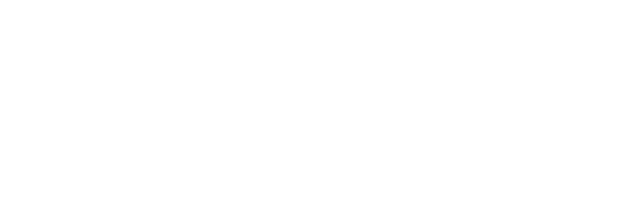
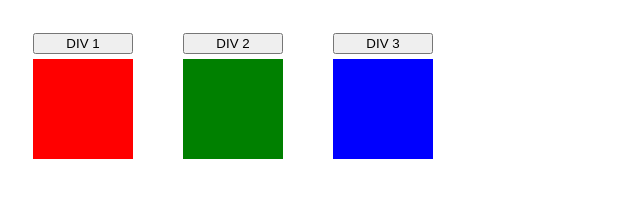
Before and after one commit to J0RG3ju/Calculadora_JS, a plain HTML site: page index.html in a window 1280 px wide. Shown: the whole page, without its empty margins (0-640 px from the left). Drawn offline with nearby package versions, Linux system fonts and the light colour scheme.

Commit message:
codigo principal add

```diff
--- a/index.html
+++ b/index.html
@@ -1,15 +1,65 @@
 <!DOCTYPE html>
-<html lang="en">
+<html lang="pt-br">
 	<head>
 		<meta charset="UTF-8">
-    <meta http-equiv="X-UA-Compatible" content="IE=edge">
-    <meta name="viewport" content="width=device-width, initial-scale=1.0">
-    <title>Document</title>
+		<title>jQuery</title>
+
+		<style>
+			button {
+				margin-bottom: 5px;
+				width: 100px;
+			}
+
+			.div {
+				width: 100px;
+				height: 100px;
+			}
+
+			.div1 {
+				background-color: red
+			}
+
+			.div2 {
+				background-color: green
+			}
+
+			.div3 {
+				background-color: blue
+			}
+
+			.grupo {
+				padding: 25px;
+				float: left
+			}
+		</style>
+
+		<script src="https://code.jquery.com/jquery-3.3.1.min.js" integrity="sha256-FgpCb/KJQlLNfOu91ta32o/NMZxltwRo8QtmkMRdAu8=" crossorigin="anonymous"></script>
 		<script>
-        console.log("Mensagem teste")
+			$(document).ready(() => {
+
+
+
+			})
 		</script>
 	</head>
+
 	<body>
 
+		<div class="grupo">
+			<button type="button">DIV 1</button>
+			<div id="div1" class="div div1"></div>
+		</div>
+
+		<div class="grupo">
+			<button type="button">DIV 2</button>
+			<div id="div2" class="div div2"></div>
+		</div>
+
+		<div class="grupo">
+			<button type="button">DIV 3</button>
+			<div id="div3" class="div div3"></div>
+		</div>
+
 	</body>
+
 </html>
```
Lines whose indentation alone changed are shown as unchanged.
